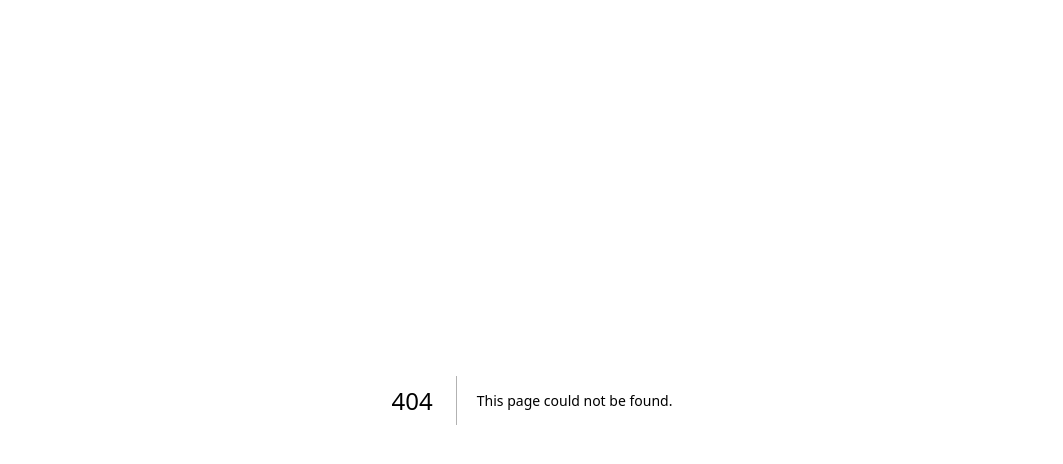
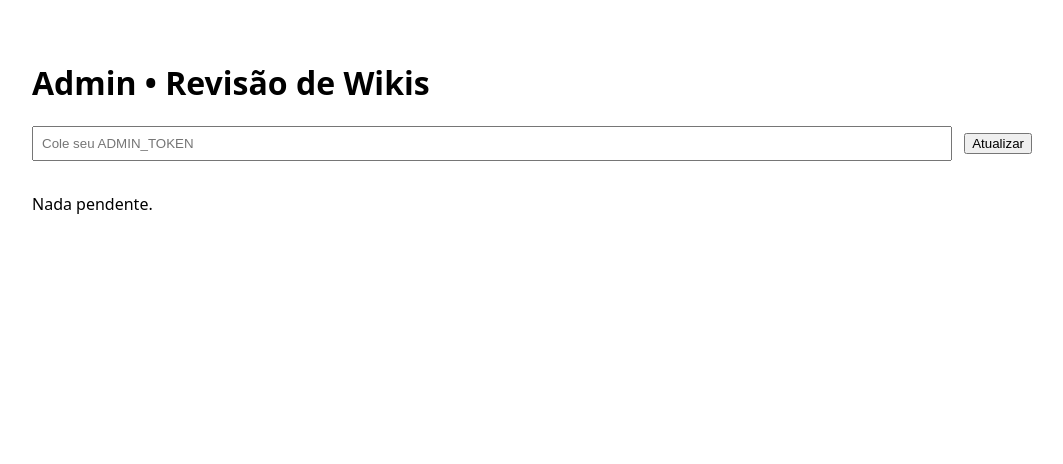
Before and after one commit to h3cke5/wiki, a Next.js app: page /admin in a window 1280 px wide. Before the commit this address had no page. Shown: the top 464 px of the page, without its empty margins (108-1171 px from the left). Built offline with nearby package versions, Linux system fonts and the light colour scheme.

Commit message:
Create admin.js

```diff
--- /dev/null
+++ b/pages/admin.js
@@ -0,0 +1,112 @@
+import { useEffect, useMemo, useState } from "react";
+
+export default function Admin() {
+  const [token, setToken] = useState("");
+  const [items, setItems] = useState([]);
+  const [selected, setSelected] = useState(null); // item aberto no modal
+  const [status, setStatus] = useState("");
+
+  // lembra token no localStorage
+  useEffect(() => {
+    const t = localStorage.getItem("ADMIN_TOKEN");
+    if (t) setToken(t);
+  }, []);
+  useEffect(() => {
+    if (token) localStorage.setItem("ADMIN_TOKEN", token);
+  }, [token]);
+
+  async function load() {
+    if (!token) return;
+    setStatus("Carregando pendentes...");
+    const r = await fetch(`/api/wiki/pending`, {
+      headers: { "x-admin-token": token }
+    });
+    const j = await r.json();
+    if (r.ok && j.ok) {
+      setItems(j.items);
+      setStatus("");
+    } else {
+      setStatus(j.error || "Falha ao carregar");
+    }
+  }
+
+  useEffect(() => { load(); }, [token]);
+
+  async function act(action, id) {
+    const r = await fetch(`/api/wiki/approve`, {
+      method: "POST",
+      headers: {
+        "Content-Type": "application/json",
+        "x-admin-token": token
+      },
+      body: JSON.stringify({ id, action })
+    });
+    const j = await r.json();
+    if (r.ok && j.ok) {
+      setStatus(`${action === "approve" ? "Aprovada" : "Rejeitada"}!`);
+      setSelected(null);
+      await load();
+    } else {
+      setStatus(j.error || "Falha na ação");
+    }
+  }
+
+  return (
+    <main style={{ padding: "2rem", maxWidth: 1000, margin: "0 auto", fontFamily: "system-ui, sans-serif" }}>
+      <h1>Admin • Revisão de Wikis</h1>
+
+      <section style={{ display: "flex", gap: 12, alignItems: "center", marginBottom: 16 }}>
+        <input
+          value={token}
+          onChange={(e)=>setToken(e.target.value)}
+          placeholder="Cole seu ADMIN_TOKEN"
+          style={{ flex: 1, padding: 8 }}
+        />
+        <button onClick={load}>Atualizar</button>
+      </section>
+
+      <p style={{ opacity: 0.8 }}>{status}</p>
+
+      <ul style={{ listStyle: "none", padding: 0, display: "grid", gap: 12 }}>
+        {items.map((w) => (
+          <li key={w._id} style={{ border: "1px solid #e5e7eb", borderRadius: 12, padding: 16 }}>
+            <strong>{w.title}</strong> <small style={{ opacity: 0.7 }}>({w.category})</small>
+            <div style={{ marginTop: 8, display: "flex", gap: 8 }}>
+              <button onClick={() => setSelected(w)}>Ver / Aprovar</button>
+              <button onClick={() => act("reject", w._id)}>Reprovar</button>
+            </div>
+            <small style={{ display: "block", marginTop: 8, opacity: 0.7 }}>
+              ID: {w._id}
+            </small>
+          </li>
+        ))}
+        {items.length === 0 && <p>Nada pendente.</p>}
+      </ul>
+
+      {/* Modal simples */}
+      {selected && (
+        <div style={{
+          position: "fixed", inset: 0, background: "rgba(0,0,0,0.5)",
+          display: "grid", placeItems: "center", padding: 16
+        }}>
+          <div style={{ background: "white", maxWidth: 700, width: "100%", borderRadius: 12, padding: 20 }}>
+            <h3 style={{ marginTop: 0 }}>{selected.title}</h3>
+            <p><b>Categoria:</b> {selected.category}</p>
+            {selected.author && <p><b>Autor:</b> {selected.author}</p>}
+            <pre style={{ whiteSpace: "pre-wrap", background: "#f8f9fa", padding: 12, borderRadius: 8 }}>
+              {selected.content}
+            </pre>
+            <div style={{ display: "flex", gap: 8, justifyContent: "flex-end", marginTop: 12 }}>
+              <button onClick={() => setSelected(null)}>Fechar</button>
+              <button onClick={() => act("approve", selected._id)}>Aprovar</button>
+              <button onClick={() => act("reject", selected._id)}>Reprovar</button>
+            </div>
+            <small style={{ display: "block", marginTop: 8, opacity: 0.7 }}>
+              ID: {selected._id}
+            </small>
+          </div>
+        </div>
+      )}
+    </main>
+  );
+}
```
